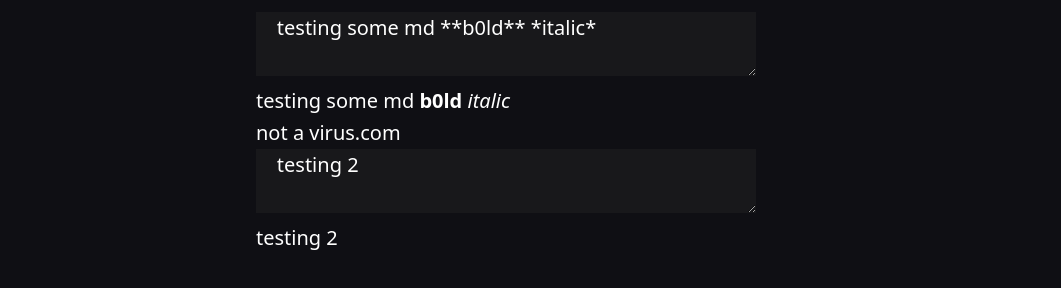
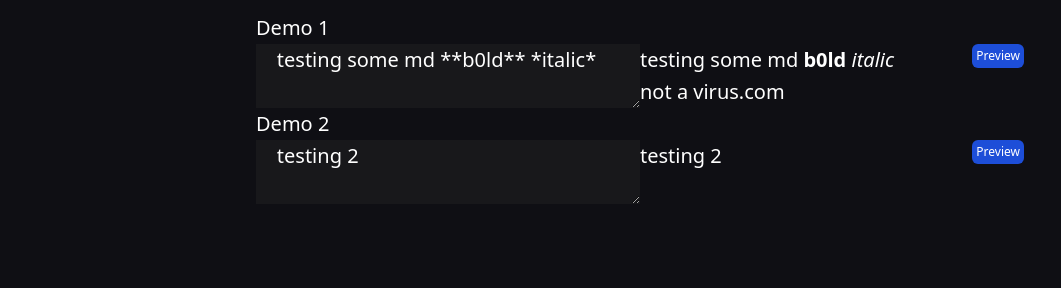
Before and after one commit to Hacksore/discord-md, an Astro site in the folder apps/web/: page /play in a window 1280 px wide. Shown: the part 116-404 px from the top of the page, without its empty margins (0-1061 px from the left). Built offline with nearby package versions, Linux system fonts and the light colour scheme; Astro itself is replaced by a stand-in of ours.

Commit message:
It's a lil better

```diff
--- a/apps/web/src/components/preview-markdown.astro
+++ b/apps/web/src/components/preview-markdown.astro
@@ -12,11 +12,14 @@ const inputId = `input-${randomId}`;
 const divId = `div-${randomId}`;
 ---
 
-<div>
-  <textarea class="w-[500px] bg-zinc-900" id={inputId}>
+<div class="grid grid-cols-2">
+  <textarea class="w-full bg-zinc-900" id={inputId}>
     {value.trim()}
   </textarea>
-  <div id={divId} set:html={content}></div>
+  <div class="relative">
+    <div class="absolute top-0 right-0 rounded-md text-xs bg-blue-700 p-1">Preview</div>
+    <div id={divId} set:html={content}></div>
+  </div>
 </div>
 
 <script type="module" define:vars={{inputId, divId}}>
--- a/apps/web/src/pages/play/index.astro
+++ b/apps/web/src/pages/play/index.astro
@@ -6,12 +6,14 @@ import Markdown from '../../components/preview-markdown.astro';
 
 <Layout title="Discord Markdown">
 	<h1 class="text-3xl font-bold mb-4">Explore</h1>
+	<h2>Demo 1</h2>
   <Markdown value={`
 testing some md **b0ld** *italic*
 
   [not a virus.com](https://vercel.lol)
   `} />
 
+	<h2>Demo 2</h2>
   <Markdown value={`
 testing 2
 
```
